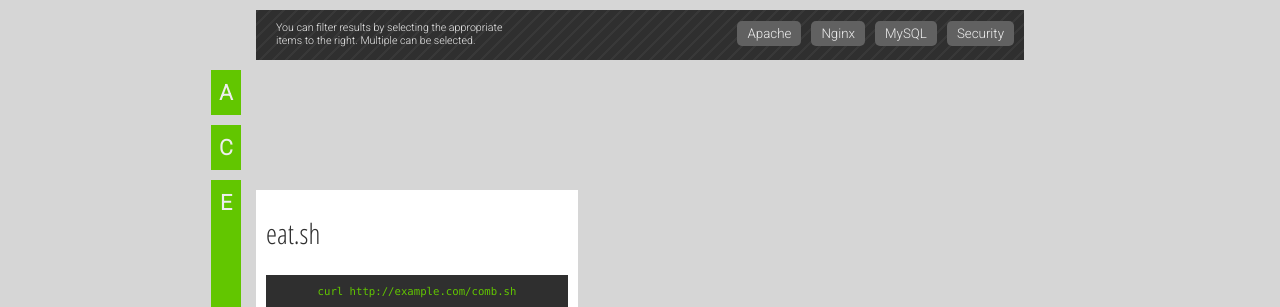
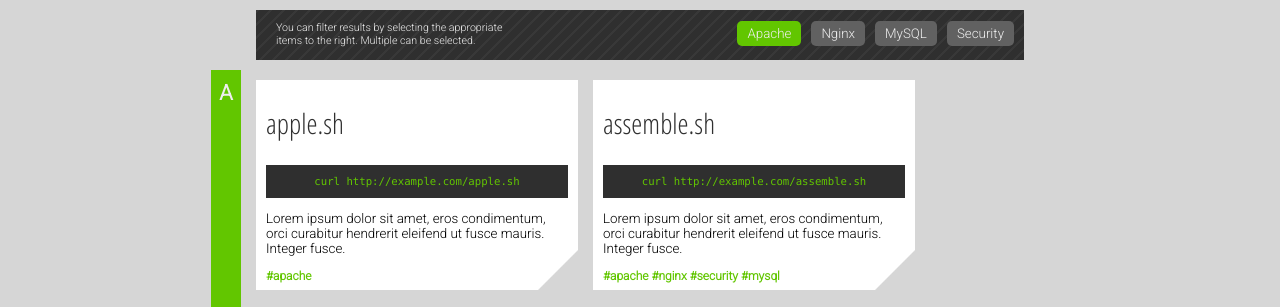
Before and after one commit to ezadm/ezadm.in, a plain HTML site: page index.html in a window 1280 px wide. Both pictures are taken after a click on the item "Apache". Shown: the part 492-799 px from the top of the page. Drawn offline with nearby package versions, Linux system fonts and the light colour scheme.

Commit message:
I may or may not have fixed the filter system

```diff
--- a/index.html
+++ b/index.html
@@ -31,7 +31,7 @@
 		<div class="alphabet" id="b"><h3>B</h3>
 		</div>
                 <div class="alphabet" id="c"><h3>C</h3>
-                        <div class="tool" id="comb.sh"><h2>comb.sh</h2><p class="curl">curl http://example.com/comb.sh</p><p>Lorem ipsum dolor sit amet, eros condimentum, orci curabitur hendrerit eleifend ut fusce mauris. Integer fusce.</p><span class="mysql">#mysqld</span></div>
+                        <div class="tool" id="comb.sh"><h2>comb.sh</h2><p class="curl">curl http://example.com/comb.sh</p><p>Lorem ipsum dolor sit amet, eros condimentum, orci curabitur hendrerit eleifend ut fusce mauris. Integer fusce.</p><span class="mysql">#mysql</span></div>
                 </div>
                 <div class="alphabet" id="d"><h3>D</h3>
                 </div>
@@ -107,27 +107,32 @@
 		$('li').click(function(e)
                 {
 			$(this).toggleClass("active");
-			var filter = $(this).text().toLowerCase();
-
-			//TODO add an if/switch case statement that checks the currently selected item and sets the appropriate variable for the multi-selector
-
-			//var apache = 'span:contains("#apache")';
-                        var apache = 'span:not(:contains("#apache"))';
-			// TEMP nginx on/off variables
-			var nginx = 'span:contains("#nginx")';
-                        //var nginx = 'span:not(:contains("#nginx"))';
-			// TEMP mysql on/off variables
-                        var mysql = 'span:contains("#mysql")';
-			//var mysql = 'span:not(:contains("#mysql"))';
-			// TEMP security on/off variable
-			//var security = 'span:contains("#mysql")';
-			var security = 'span:not(:contains("#security"))';
+			//Check to see if a toggle is currently active, if it is then
+			var filters = document.getElementsByTagName("li");
+			for(var i=0;i<filters.length;i++)
+			{
+				var filter = $(filters[i]).text().toLowerCase();
+				if($(filters[i]).hasClass("active"))
+				{
+					switch(filter)
+					{
+						case "apache": var apache = 'span:not(:contains("#apache"))'; //ON
+						break;
+						case "nginx": var nginx = 'span:not(:contains("#nginx"))'; //ON
+						break;
+						case "mysql": var mysql = 'span:not(:contains("#mysql"))'; //ON
+						break;
+						case "security": var security = 'span:not(:contains("#security"))'; //ON
+						break;
+					}
+				}
+			}
 			var tools = document.getElementsByClassName("tool");
-			$(this).toggleClass("active");
 			for (var i=0;i<tools.length;i++)
 			{
-				// WIP Multi-selector
-				$(tools[i]).children(apache+', '+security+', '+nginx+', '+mysql).parent().toggle("slow", function (){});
+				// WIP Multi-selector (as its a toggle is only correct every other time...)
+				$(tools[i]).show();
+				$(tools[i]).children(apache+','+security+','+nginx+','+mysql).parent().toggle("slow", function (){});
 			}
                 });
 	});
```
